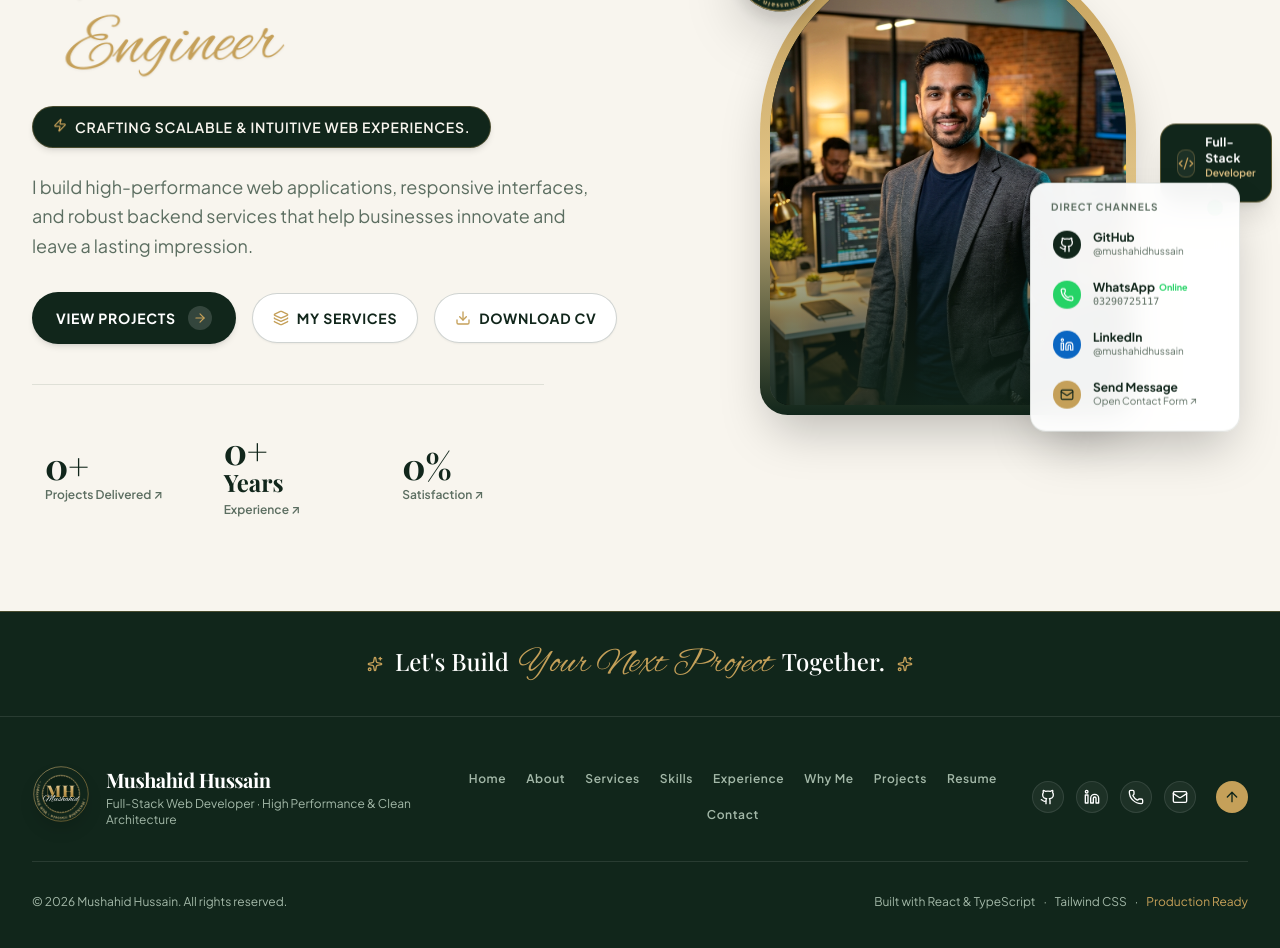
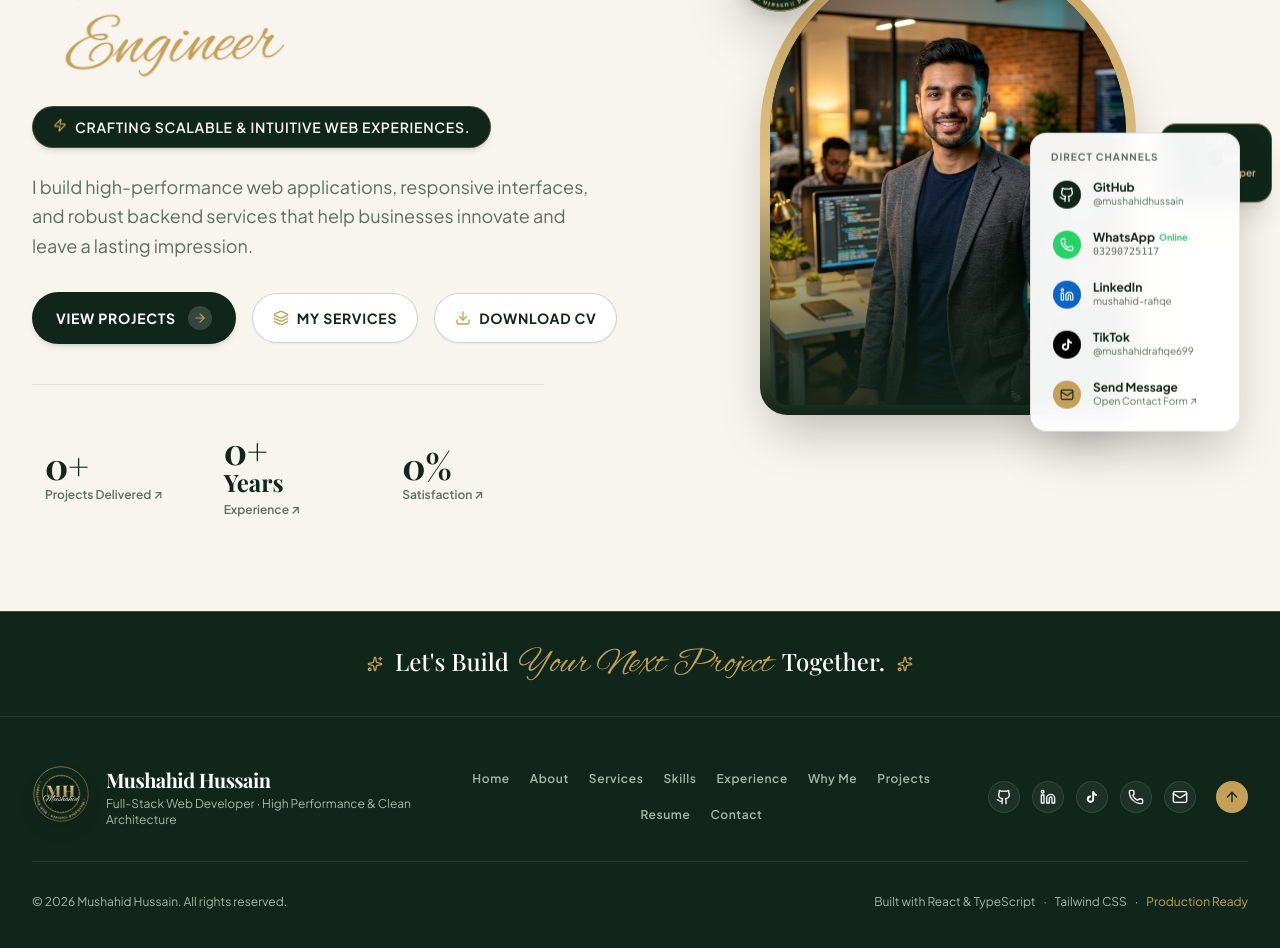
Before and after one commit to mushahidrafiqe744-cell/Mushahid-Hussain-Web-Developer-Portfolio, a React (Vite) app: page / in a window 1280 px wide. Shown: the part 300-1248 px from the top of the page. Built offline with nearby package versions, Linux system fonts and the light colour scheme; a web font is replaced by a local one.

Commit message:
feat: add TikTok profile to portfolio
Integrated TikTok profile across the portfolio, updating data models, the Hero section, and the footer. Also corrected the LinkedIn URL for improved connectivity.

```diff
--- a/src/components/ContactSection.tsx
+++ b/src/components/ContactSection.tsx
@@ -14,7 +14,9 @@ import {
   Clock,
   ShieldCheck,
   ArrowRight,
-  SendHorizontal
+  SendHorizontal,
+  Linkedin,
+  Github
 } from 'lucide-react';
 import { DeveloperProfile } from '../types/portfolio';
 import { HoverCounter } from './HoverCounter';
@@ -234,7 +236,7 @@ export const ContactSection: React.FC<ContactSectionProps> = ({ profile, onOpenR
                   </button>
                 </div>
 
-                {/* Location Card */}
+                {/* Base Location Card */}
                 <div className="p-4 rounded-xl bg-white border border-[#11261B]/10 shadow-xs flex items-center gap-3 hover:border-[#C5A059] hover:shadow-xl transition-all duration-300 animate-shimmer group hover:-translate-y-1">
                   <div className="w-11 h-11 rounded-full bg-[#11261B] text-[#C5A059] flex items-center justify-center shrink-0 shadow-sm group-hover:scale-110 group-hover:bg-[#1A3828] transition-transform duration-300">
                     <MapPin className="w-5 h-5" />
@@ -244,6 +246,54 @@ export const ContactSection: React.FC<ContactSectionProps> = ({ profile, onOpenR
                     <div className="text-xs sm:text-sm font-bold text-[#11261B]">
                       {profile.location} (Open to Global Remote Projects)
                     </div>
+                  </div>
+                </div>
+
+                {/* Social Profiles: LinkedIn & TikTok Card */}
+                <div className="p-4 rounded-xl bg-white border border-[#11261B]/10 shadow-xs flex flex-col sm:flex-row items-center justify-between gap-3 hover:border-[#C5A059] hover:shadow-xl transition-all duration-300 animate-shimmer">
+                  <div className="flex items-center gap-2">
+                    <span className="text-[10px] uppercase font-bold text-[#5C6E61] tracking-wider">Social Channels:</span>
+                  </div>
+                  <div className="flex items-center gap-2">
+                    {/* LinkedIn */}
+                    <a
+                      href={profile.linkedin}
+                      target="_blank"
+                      rel="noreferrer"
+                      className="inline-flex items-center gap-1.5 px-3 py-1.5 rounded-lg bg-[#0A66C2] hover:bg-[#084e96] text-white text-xs font-bold transition-all shadow-2xs hover:scale-105"
+                      title="Connect on LinkedIn"
+                    >
+                      <Linkedin className="w-3.5 h-3.5" />
+                      <span>LinkedIn</span>
+                    </a>
+
+                    {/* TikTok */}
+                    {profile.tiktok && (
+                      <a
+                        href={profile.tiktok}
+                        target="_blank"
+                        rel="noreferrer"
+                        className="inline-flex items-center gap-1.5 px-3 py-1.5 rounded-lg bg-black hover:bg-neutral-800 text-white text-xs font-bold transition-all shadow-2xs hover:scale-105"
+                        title="Follow on TikTok"
+                      >
+                        <svg className="w-3.5 h-3.5 fill-current" viewBox="0 0 24 24">
+                          <path d="M19.59 6.69a4.83 4.83 0 0 1-3.77-4.25V2h-3.45v13.67a2.89 2.89 0 0 1-5.2 1.74 2.89 2.89 0 0 1 2.31-4.64c.298-.002.595.042.88.13V9.4a6.33 6.33 0 0 0-1-.08A6.34 6.34 0 0 0 3 15.66a6.34 6.34 0 0 0 10.82 4.49 6.27 6.27 0 0 0 1.86-4.49V8.5a8.27 8.27 0 0 0 4.84 1.56V6.69z" />
+                        </svg>
+                        <span>TikTok</span>
+                      </a>
+                    )}
+
+                    {/* GitHub */}
+                    <a
+                      href={profile.github}
+                      target="_blank"
+                      rel="noreferrer"
+                      className="inline-flex items-center gap-1.5 px-3 py-1.5 rounded-lg bg-[#11261B] hover:bg-[#1A3828] text-white text-xs font-bold transition-all shadow-2xs hover:scale-105"
+                      title="View GitHub"
+                    >
+                      <Github className="w-3.5 h-3.5" />
+                      <span>GitHub</span>
+                    </a>
                   </div>
                 </div>
 
--- a/src/components/Footer.tsx
+++ b/src/components/Footer.tsx
@@ -94,11 +94,27 @@ export const Footer: React.FC<FooterProps> = ({ profile, onSelectSection }) => {
               href={profile.linkedin}
               target="_blank"
               rel="noreferrer"
-              className="w-8 h-8 rounded-full bg-white/5 border border-white/10 hover:border-[#C5A059] hover:text-[#C5A059] flex items-center justify-center text-white transition-colors"
+              className="w-8 h-8 rounded-full bg-white/5 border border-white/10 hover:border-[#0A66C2] hover:bg-[#0A66C2] hover:text-white flex items-center justify-center text-white transition-colors"
               aria-label="LinkedIn"
+              title="Visit LinkedIn Profile"
             >
               <Linkedin className="w-4 h-4" />
             </a>
+
+            {profile.tiktok && (
+              <a
+                href={profile.tiktok}
+                target="_blank"
+                rel="noreferrer"
+                className="w-8 h-8 rounded-full bg-white/5 border border-white/10 hover:border-white hover:bg-black hover:text-white flex items-center justify-center text-white transition-colors"
+                aria-label="TikTok"
+                title="Follow on TikTok"
+              >
+                <svg className="w-3.5 h-3.5 fill-current" viewBox="0 0 24 24">
+                  <path d="M19.59 6.69a4.83 4.83 0 0 1-3.77-4.25V2h-3.45v13.67a2.89 2.89 0 0 1-5.2 1.74 2.89 2.89 0 0 1 2.31-4.64c.298-.002.595.042.88.13V9.4a6.33 6.33 0 0 0-1-.08A6.34 6.34 0 0 0 3 15.66a6.34 6.34 0 0 0 10.82 4.49 6.27 6.27 0 0 0 1.86-4.49V8.5a8.27 8.27 0 0 0 4.84 1.56V6.69z" />
+                </svg>
+              </a>
+            )}
 
             <a
               href={`https://wa.me/92${profile.phone.replace(/^0+/, '')}`}
--- a/src/components/Hero.tsx
+++ b/src/components/Hero.tsx
@@ -280,9 +280,29 @@ export const Hero: React.FC<HeroProps> = ({ profile, onOpenSection, onOpenResume
                 </div>
                 <div className="flex flex-col">
                   <span className="text-xs font-bold text-[#11261B] leading-none">LinkedIn</span>
-                  <span className="text-[10px] text-[#5C6E61] truncate max-w-[130px]">@mushahidhussain</span>
+                  <span className="text-[10px] text-[#5C6E61] truncate max-w-[130px]">mushahid-rafiqe</span>
                 </div>
               </a>
+
+              {/* TikTok Link */}
+              {profile.tiktok && (
+                <a
+                  href={profile.tiktok}
+                  target="_blank"
+                  rel="noreferrer"
+                  className="flex items-center gap-3 p-1.5 rounded-lg hover:bg-[#F8F5EE] transition-all group hover:translate-x-1"
+                >
+                  <div className="w-7 h-7 rounded-full bg-[#000000] text-white flex items-center justify-center group-hover:scale-110 transition-all border border-[#11261B]/10">
+                    <svg className="w-3.5 h-3.5 fill-current" viewBox="0 0 24 24">
+                      <path d="M19.59 6.69a4.83 4.83 0 0 1-3.77-4.25V2h-3.45v13.67a2.89 2.89 0 0 1-5.2 1.74 2.89 2.89 0 0 1 2.31-4.64c.298-.002.595.042.88.13V9.4a6.33 6.33 0 0 0-1-.08A6.34 6.34 0 0 0 3 15.66a6.34 6.34 0 0 0 10.82 4.49 6.27 6.27 0 0 0 1.86-4.49V8.5a8.27 8.27 0 0 0 4.84 1.56V6.69z" />
+                    </svg>
+                  </div>
+                  <div className="flex flex-col">
+                    <span className="text-xs font-bold text-[#11261B] leading-none">TikTok</span>
+                    <span className="text-[10px] text-[#5C6E61] truncate max-w-[130px]">@mushahidrafiqe699</span>
+                  </div>
+                </a>
+              )}
 
               {/* Email Link */}
               <button
--- a/src/data/portfolioData.ts
+++ b/src/data/portfolioData.ts
@@ -24,7 +24,8 @@ export const initialProfile: DeveloperProfile = {
   phone: '03290725117',
   whatsapp: '03290725117',
   github: 'https://github.com/mushahidhussain',
-  linkedin: 'https://linkedin.com/in/mushahidhussain',
+  linkedin: 'https://www.linkedin.com/in/mushahid-rafiqe-5b3259425/',
+  tiktok: 'https://www.tiktok.com/@mushahidrafiqe699',
   twitter: 'https://twitter.com/mushahiddev',
   avatarUrl: heroPortrait,
   yearsOfExperience: '8+ Years',
--- a/src/types/portfolio.ts
+++ b/src/types/portfolio.ts
@@ -71,6 +71,7 @@ export interface DeveloperProfile {
   github: string;
   linkedin: string;
   twitter?: string;
+  tiktok?: string;
   avatarUrl: string;
   yearsOfExperience: string;
   projectsCompleted: string;
```
